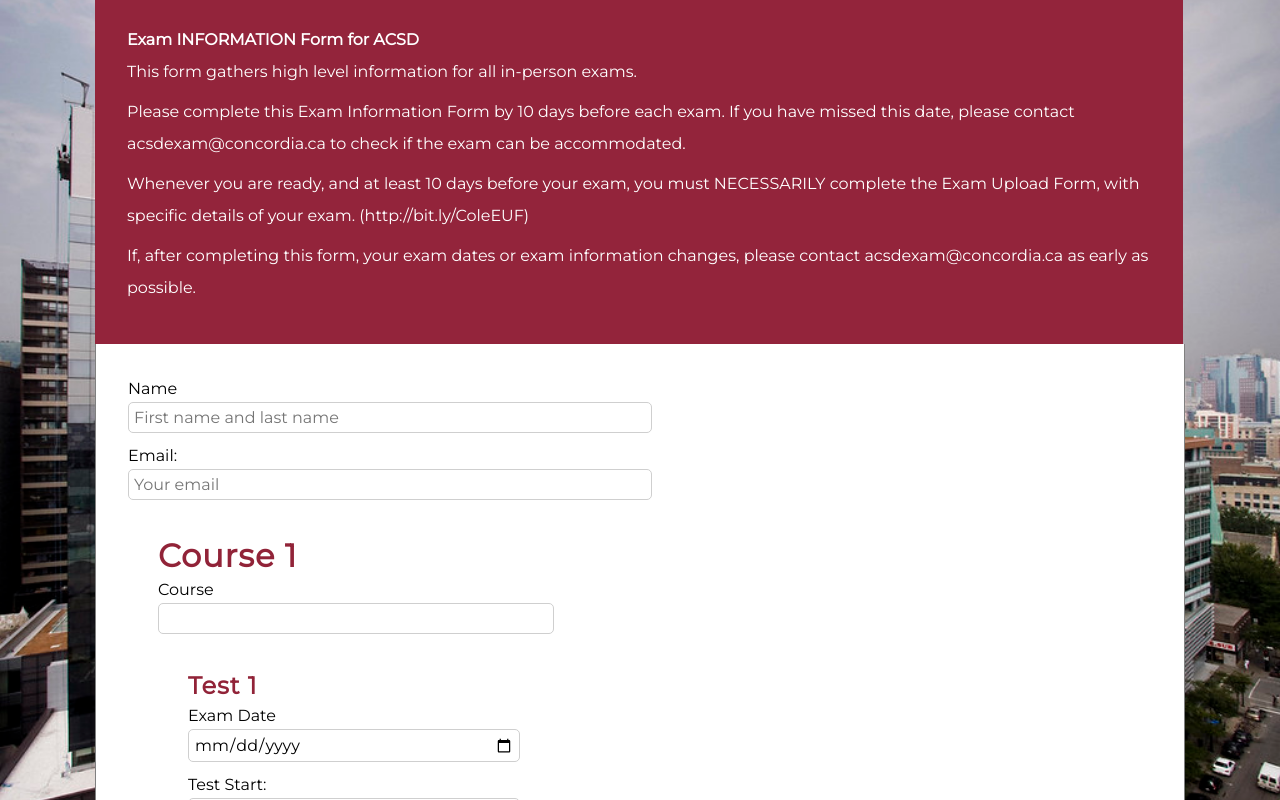
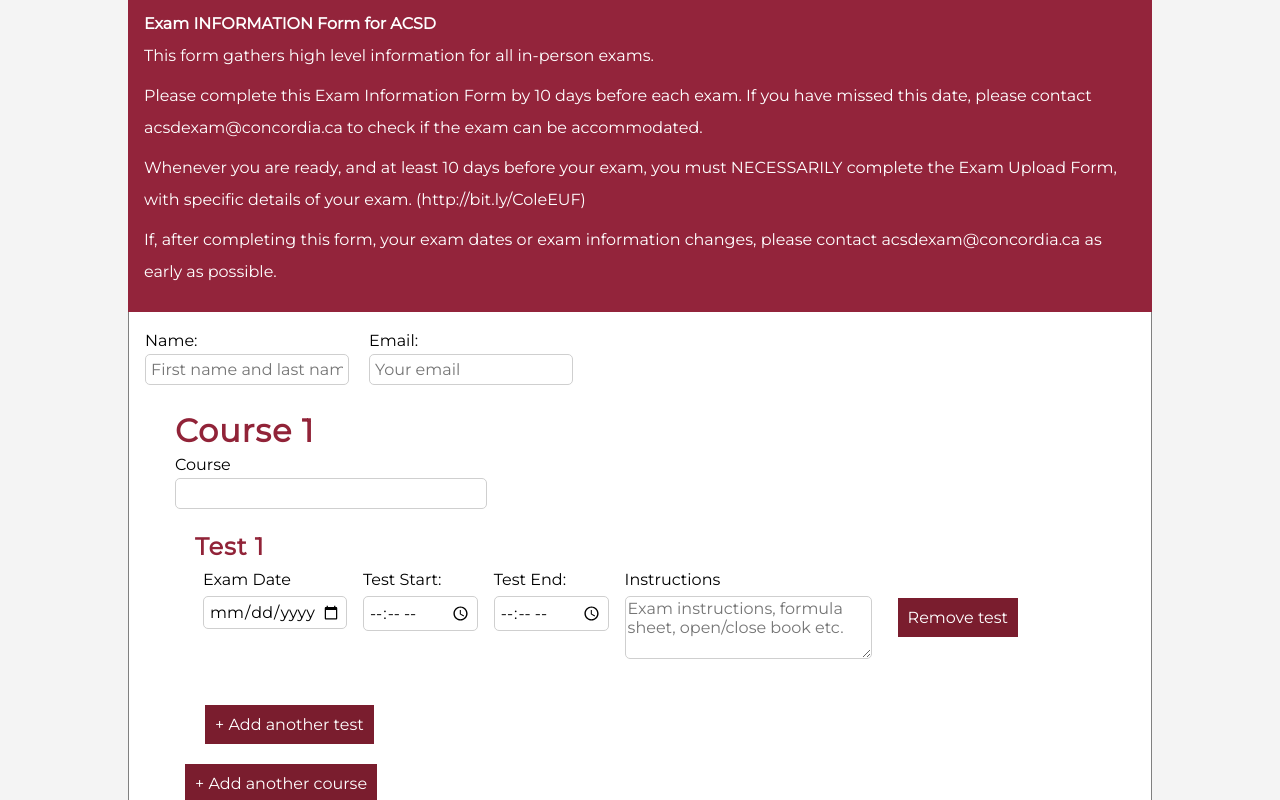
Before and after one commit to vishal-handa/Exams-Form, a React (Create React App) app in the folder exams-form/: page / in a window 1280 px wide. Built offline with nearby package versions, Linux system fonts and the light colour scheme.

Commit message:
styling of form elements into table

```diff
--- a/exams-form/src/App.js
+++ b/exams-form/src/App.js
@@ -4,8 +4,6 @@
 import Confirmation from "./components/Confirmation";
 import Home from "./components/Home";
 import GlobalStyles from "./GlobalStyles";
-
-import bg from "./images/bg.jpg";
 
 const App = () => {
   return (
@@ -29,14 +27,10 @@
   display: flex;
   flex-direction: column;
   align-items: center;
-  background-color: white;
+  background-color: #f4f4f4;
   overflow-x: hidden;
   height: 100vh;
-  background-image: url(${bg});
-  object-fit: fill;
-  background-position: center;
-  background-repeat: no-repeat;
-  background-size: cover;
+  width: 100vw;
 `;
 
 export default App;
--- a/exams-form/src/components/ExamForm.js
+++ b/exams-form/src/components/ExamForm.js
@@ -129,13 +129,17 @@
   return (
     <Wrapper>
       <Form onSubmit={handleSubmit}>
-        <Label htmlFor="name">Name</Label>
+        <RowContainer>
+          <ColumnContainer>
+            <Label htmlFor="name">Name: </Label>
             <Input
               id="name"
               placeholder="First name and last name"
               value={Inputs.name}
               onChange={(ev) => handleNameInput(ev)}
             />
+          </ColumnContainer>
+          <ColumnContainer>
             <Label htmlFor="email">Email: </Label>
             <Input
               id="email"
@@ -144,6 +148,9 @@
               value={Inputs.email}
               onChange={(ev) => handleEmailInput(ev)}
             />
+          </ColumnContainer>
+        </RowContainer>
+
         {Inputs.examInfo.map((course, index) => {
           // console.log(course);
           return (
@@ -155,14 +162,31 @@
               <Input
                 key={"c" + index}
                 id="course"
+                style={{ width: "300px" }}
                 value={Inputs.examInfo[index].course}
                 onChange={(ev) => handleCourseInput(ev, index)}
               />
+              <table>
+                <thead>
+                  <tr>
+                    <th />
+                    <th />
+                    <th />
+                    <th />
+                    <th />
+                  </tr>
+                </thead>
+
                 {course.testInfo.map((test, i) => {
                   return (
                     <TestContainer>
+                      <tr>
                         <H2>Test {i + 1}</H2>
+                      </tr>
+                      <tr>
+                        <td>
                           <Label>Exam Date</Label>
+                          <p />
                           <Input
                             type="date"
                             value={Inputs.examInfo[index].testInfo[i].examDate}
@@ -170,15 +194,23 @@
                             max="2030-12-31"
                             onChange={(ev) => handleDateUpdate(ev, index, i)}
                           />
+                        </td>
+                        <td>
                           <Label>Test Start:</Label>
+                          <p />
                           <Input
                             value={Inputs.examInfo[index].testInfo[i].startTime}
                             type="time"
                             min="07:00"
                             max="24:00"
-                      onChange={(ev) => handleStartTimeInput(ev, index, i)}
+                            onChange={(ev) =>
+                              handleStartTimeInput(ev, index, i)
+                            }
                           />
+                        </td>
+                        <td>
                           <Label>Test End:</Label>
+                          <p></p>
                           <Input
                             type="time"
                             value={Inputs.examInfo[index].testInfo[i].endTime}
@@ -186,22 +218,30 @@
                             max="24:00"
                             onChange={(ev) => handleEndTimeInput(ev, index, i)}
                           />
+                        </td>
+                        <td>
                           <Label>Instructions</Label>
+                          <p />
                           <Textarea
-                      rows="4"
-                      cols="50"
+                            rows="3"
+                            cols="25"
                             placeholder="Exam instructions, formula sheet, open/close book etc."
-                      value={Inputs.examInfo[index].testInfo[i].instructions}
-                      onChange={(ev) => handleInstructionsInput(ev, index, i)}
+                            value={
+                              Inputs.examInfo[index].testInfo[i].instructions
+                            }
+                            onChange={(ev) =>
+                              handleInstructionsInput(ev, index, i)
+                            }
                           />
-
-                    <Button style={{ display: i > 0 ? "block" : "none" }}>
-                      {" "}
-                      - Remove this test
-                    </Button>
+                        </td>
+                        <td>
+                          <br /> <Button>Remove test</Button>
+                        </td>
+                      </tr>
                     </TestContainer>
                   );
                 })}
+              </table>
               <Button
                 onClick={(ev) => handleAddTest(ev, index)}
                 style={{ marginLeft: "30px" }}
@@ -220,8 +260,7 @@
 };
 
 const Wrapper = styled.div`
-  padding: 2rem;
-  width: 80vw;
+  padding: 1rem;
   background-color: white;
   border-left: 0.25px solid gray;
   border-right: 0.25px solid gray;
@@ -232,24 +271,48 @@
   flex-direction: column;
 `;
 
+const ColumnContainer = styled.div`
+  display: flex;
+  flex-direction: column;
+  justify-content: space-evenly;
+  margin-inline-end: 20px;
+`;
+
+const RowContainer = styled.div`
+  display: flex;
+  flex-direction: row;
+  /* input {
+    width: 100%;
+  } */
+`;
 const CourseContainer = styled.div`
   display: flex;
   flex-direction: column;
-  padding: 20px;
-  width: 60vw;
+  padding: 20px 0px 0px 20px;
   border-radius: 10px;
-  /* border: 0.5px solid #d4d4d4; */
-  /* box-shadow: 0px 0px 12px -3px rgba(122, 29, 46, 0.75); */
   margin: 10px;
+  width: 100%;
+  table {
+    border: none;
+    /* width: 100%; */
+    td,
+    tr,
+    th {
+      border-bottom: none;
+      /* outline: none; */
+      /* margin: auto; */
+      /* padding: 10px; */
+    }
+  }
 `;
 
 const TestContainer = styled.div`
   display: flex;
   flex-direction: column;
-  width: 50vw;
-  padding: 20px;
+  padding-left: 10px;
   border-radius: 10px;
   margin: 10px;
+  width: inherit;
 `;
 const Label = styled.label`
   font-family: "Montserrat", sans-serif;
@@ -259,12 +322,13 @@
 
 const Input = styled.input`
   width: 50%;
-  margin: 0px 10px 10px 0px;
+  /* margin: 10px; */
   font-family: "Montserrat", sans-serif;
   font-size: 1rem;
   padding: 5px;
   border: 0.5px solid #cfcfcf;
   border-radius: 5px;
+  width: inherit;
 `;
 
 const Textarea = styled.textarea`
@@ -278,12 +342,12 @@
 
 const Button = styled.button`
   width: fit-content;
-  padding: 15px;
+  padding: 10px;
   color: white;
   background-color: #7a1d2e;
   font-family: "Montserrat", sans-serif;
   font-size: 1rem;
-  margin-bottom: 20px;
+  margin: 10px;
 `;
 
 const H1 = styled.h1`
--- a/exams-form/src/components/Home.js
+++ b/exams-form/src/components/Home.js
@@ -1,15 +1,20 @@
 import React from "react";
+import styled from "styled-components";
 import ExamForm from "./ExamForm";
 import Title from "./Title";
 
 const Home = () => {
   return (
-    <div>
+    <Wrapper>
       {" "}
       <Title />
       <ExamForm />
-    </div>
+    </Wrapper>
   );
 };
 
+const Wrapper = styled.div`
+  width: 80vw;
+`;
+
 export default Home;
--- a/exams-form/src/components/Title.js
+++ b/exams-form/src/components/Title.js
@@ -39,8 +39,7 @@
   h2 {
     font-family: "Montserrat", sans-serif;
   }
-  padding: 2rem;
-  width: 80vw;
+  padding: 1rem;
 `;
 
 export default Title;
```
Lines whose indentation alone changed are shown as unchanged.
